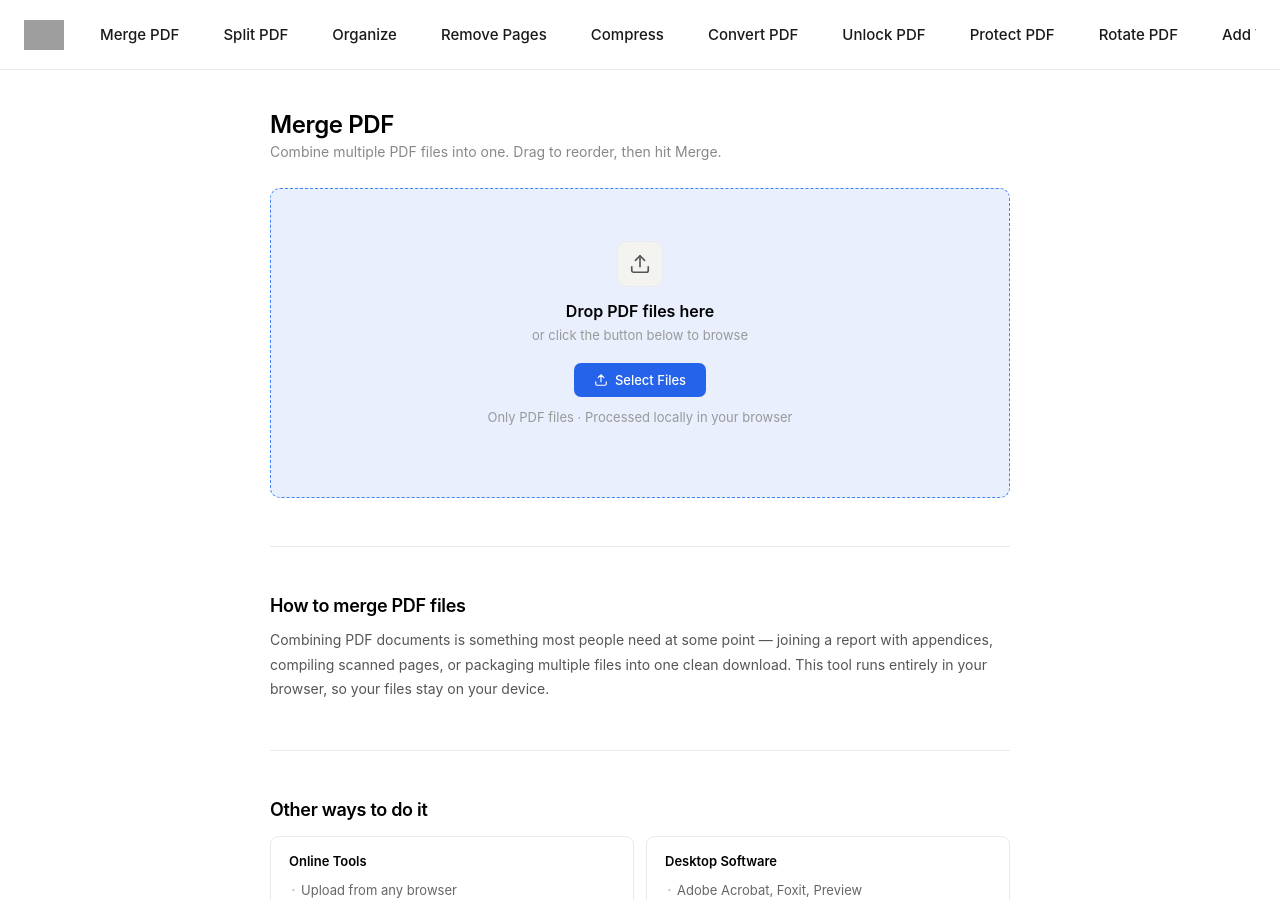
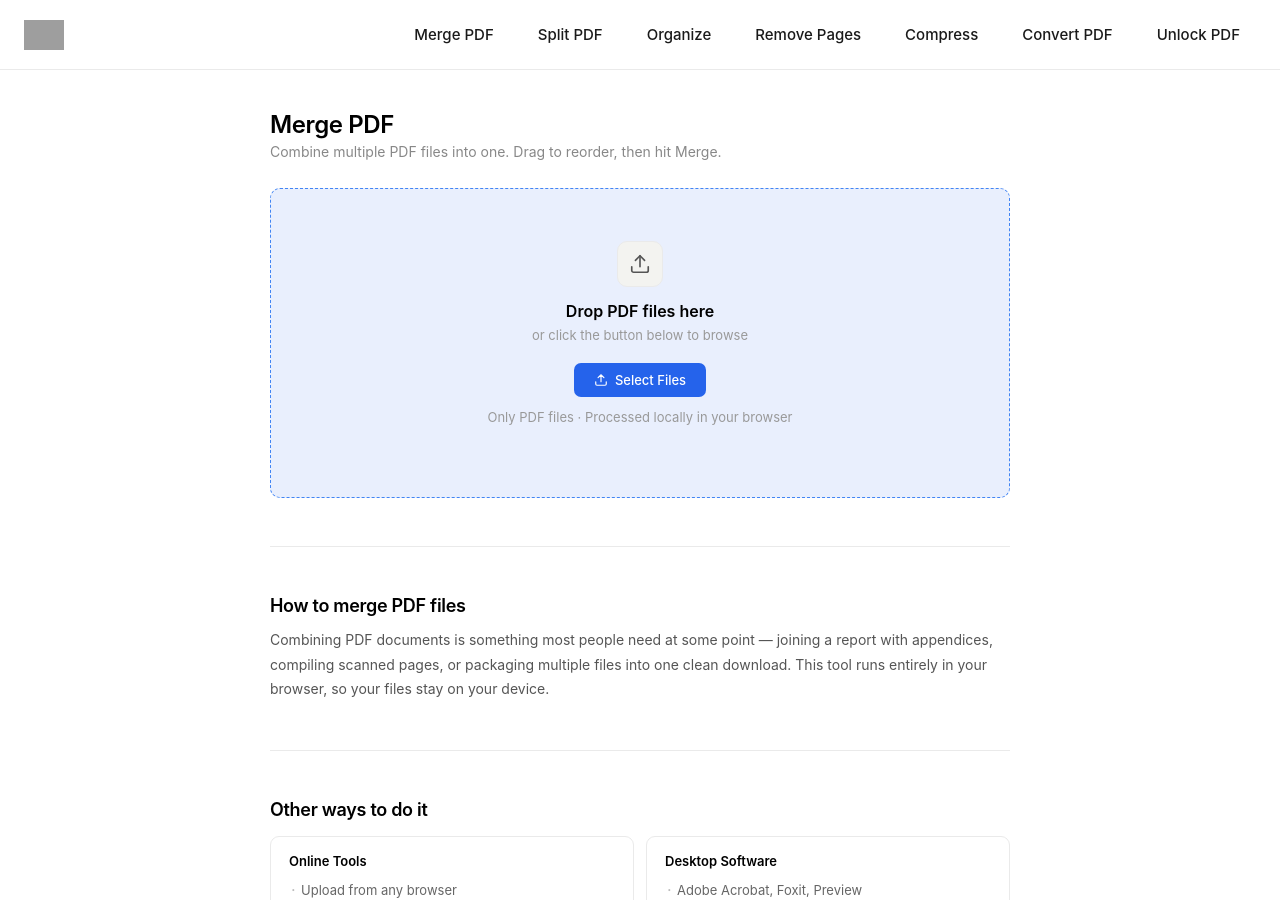
Before and after one commit to rforrupesh/pdf, a Jekyll site: the page merge.html, which Jekyll copies as it is, in a window 1280 px wide and 900 px high. Built offline with Jekyll 4.4.1, drawn with Linux system fonts in a browser that asks for light colours; grey boxes are pictures that could not be loaded.

Commit message:
Update merge.html

```diff
--- a/merge.html
+++ b/merge.html
@@ -546,21 +546,7 @@
     <a href="#">Compress</a>
     <a href="#">Convert PDF</a>
     <a href="#">Unlock PDF</a>
-    <a href="#">Protect PDF</a>
-    <a href="#">Rotate PDF</a>
-    <a href="#">Add Watermark</a>
-    <a href="#">Edit PDF</a>
-      <a href="#">Merge PDF</a>
-    <a href="#">Split PDF</a>
-    <a href="#">Organize</a>
-    <a href="#">Remove Pages</a>
-    <a href="#">Compress</a>
-    <a href="#">Convert PDF</a>
-    <a href="#">Unlock PDF</a>
-    <a href="#">Protect PDF</a>
-    <a href="#">Rotate PDF</a>
-    <a href="#">Add Watermark</a>
-    <a href="#">Edit PDF</a>
+
   </div>
 
   <!-- HAMBURGER -->
```
